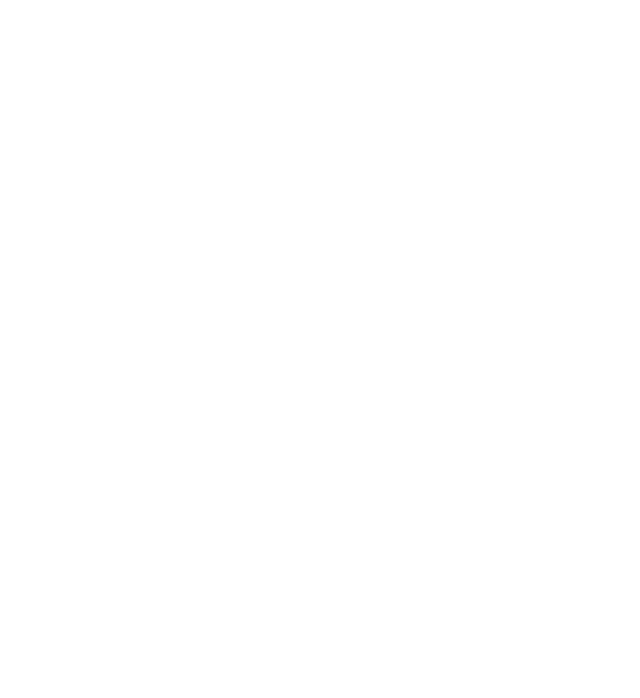
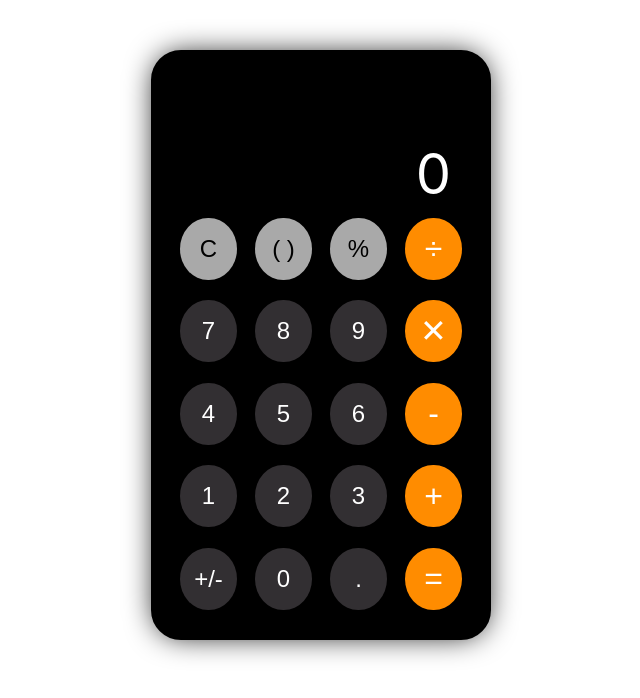
Before and after one commit to MatthewPalmer9/ios-calculator, a React (Create React App) app: page / in a window 1280 px wide. Shown: the top 698 px of the page, without its empty margins (319-959 px from the left). Built offline with nearby package versions, Linux system fonts and the light colour scheme.

Commit message:
Added in buttons with visual labels that describe what the purpose of each button will represent. Styled in the grid and colored based on iOS Calculators.

```diff
--- a/src/components/Calculator.jsx
+++ b/src/components/Calculator.jsx
@@ -1,10 +1,46 @@
-import React from 'react';
+import React, { useState } from 'react';
 import '../styles/calculator.css';
 
 export default function Calculator() {
+
+    const [result, setResult] = useState(0);
+
     return (
-        <div classname="calculator-container">
+        <div className="calculator-container">
+            <div className="result-box">
+                {result}
+            </div>
+            <div className="ios-buttons">
+                {/* Row 1 */}
+                <button className="grey">C</button>
+                <button className="grey">( )</button>
+                <button className="grey">%</button>
+                <button className="orange">÷</button>
 
+                {/* Row 2 */}
+                <button className="darkgrey">7</button>
+                <button className="darkgrey">8</button>
+                <button className="darkgrey">9</button>
+                <button className="orange">✕</button>
+
+                {/* Row 3 */}
+                <button className="darkgrey">4</button>
+                <button className="darkgrey">5</button>
+                <button className="darkgrey">6</button>
+                <button className="orange">-</button>
+
+                {/* Row 4 */}
+                <button className="darkgrey">1</button>
+                <button className="darkgrey">2</button>
+                <button className="darkgrey">3</button>
+                <button className="orange">+</button>
+
+                {/* Row 5 */}
+                <button className="darkgrey">+/-</button>
+                <button className="darkgrey">0</button>
+                <button className="darkgrey">.</button>
+                <button className="orange">=</button>
+            </div>
         </div>
     )
 }
--- a/src/styles/calculator.css
+++ b/src/styles/calculator.css
@@ -0,0 +1,70 @@
+.calculator-container {
+    display: grid;
+    grid-template-rows: 25% 75%;
+    background-color: black;
+    height: 550px;
+    width: 300px;
+    margin: 50px auto 0 auto;
+    border: 20px solid black;
+    border-radius: 30px;
+    box-shadow: 0 0 30px -5px;
+}
+
+.ios-buttons {
+    display: grid;
+    height: 100%;
+    width: 100%;
+    margin: 0 auto;
+    grid-template-columns: 1fr 1fr 1fr 1fr;
+    grid-template-rows: 1fr 1fr 1fr 1fr 1fr;
+}
+        .ios-buttons button {
+            display: flex;;
+            justify-content: center;
+            justify-items: center;
+            align-content: center;
+            align-items: center;
+            justify-self: center;
+            align-self: center;
+            outline: none;
+            border-radius: 50%;
+            width: 75%;
+            height: 75%;
+            border: none;
+        }
+
+        .double {
+            width: 200%;
+        }
+
+        .grey, .orange, .darkgrey {
+            font-size: 150%;
+        }
+
+        .grey {
+            background-color: darkgrey;
+        }
+
+        .orange {
+            margin: 0; padding: 0;
+            background-color: darkorange;
+            color: white;
+            font-size: 2rem;
+        }
+
+        .darkgrey {
+            background-color: #322f32;
+            color: white;
+        }
+
+
+.result-box {
+    display: flex;
+    align-self: flex-end;
+    justify-content: flex-end;
+    font-size: 3.5rem;
+    padding-right: 10px;
+    width: 90%;
+    margin: 0 auto;
+    color: white;
+}
```
